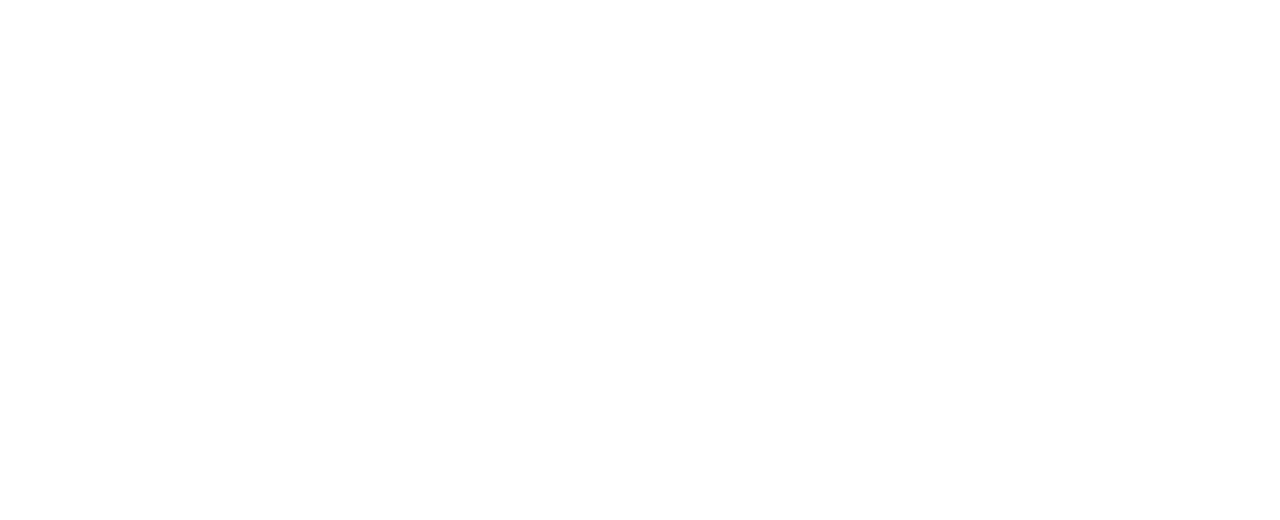
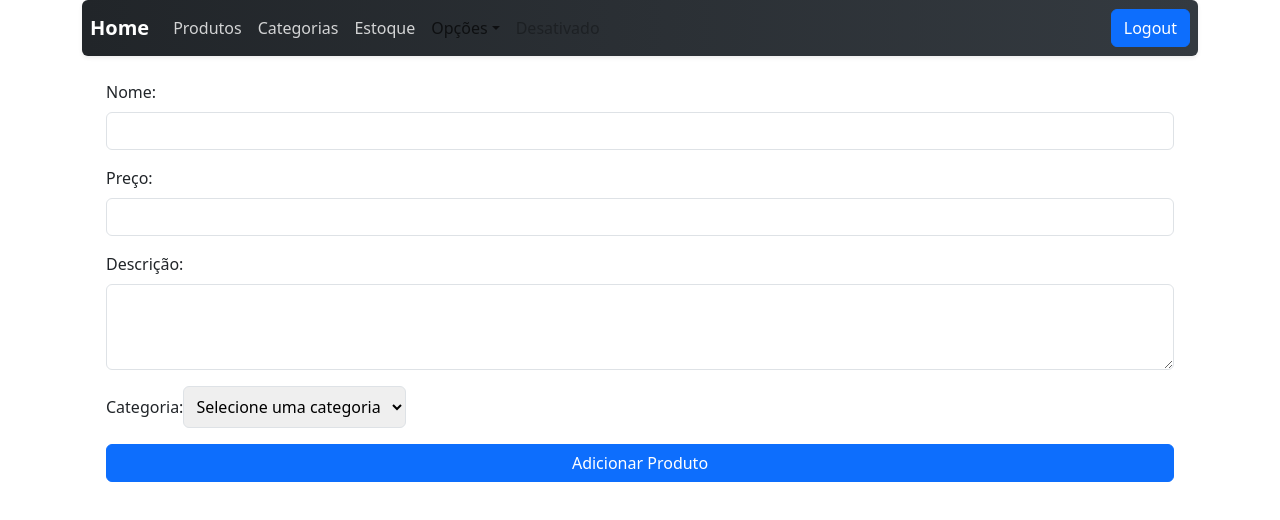
Before and after one commit to DudaMaria01/pizzaria-da-duda, a React (Vite) app: page /produtos/novo in a window 1280 px wide. Before the commit this address had no page. Shown: the top 520 px of the page. Built offline with nearby package versions, Linux system fonts and the light colour scheme; no server answers.

Commit message:
Cadastro de Produto em construção, conectado com a API

```diff
--- a/src/pages/ListarProduto/ListarProduto.jsx
+++ b/src/pages/ListarProduto/ListarProduto.jsx
@@ -1,9 +1,10 @@
 import React, {useState, useEffect} from "react"
 
+import { Link } from "react-router-dom"
+
 import api from "../../services/api"
+import MenuFuncionario from '../MenuFuncionario/MenuFuncionario'
 
-
-import MenuFuncionario from '../MenuFuncionario/MenuFuncionario'
 const ListarProduto = () => {
 
     // useState: é um hook do react que serve para armazenar e controlar o estado de uma variável
@@ -137,8 +138,19 @@
 
 
 
- </tbody>
- </table>
+            </tbody>
+        </table>
+ </div>
+
+ <div className="text-end mt-3">
+    <Link
+    to="/produtos/novo"
+    className={'btn btn-sucess'}
+    >
+        <i className="fas fa-plus"></i>
+        Novo Produto
+    </Link>
+
  </div>
         </div>
     )
--- /dev/null
+++ b/src/pages/NovoProduto/NovoProduto.jsx
@@ -0,0 +1,86 @@
+import React, {useState, useEffect} from "react"
+import MenuFuncionario from "../MenuFuncionario/MenuFuncionario"
+import api from "../../services/api"
+
+const NovoProduto = () => {
+
+    const [categorias, setCategorias] = useState ([])
+        const [categoriaId, setCategoriaId] = useState ("")
+
+
+    useEffect ( ( ) => {
+        api
+        .get ("/categorias")
+        .then ((response) => {
+            setCategorias(response.data.data)
+        })
+        .catch ((error) => {
+            console.error (`Erro ao buscar a lista de categorias. ${error}`)
+        })
+    }, [])
+
+    const escolherCategoria = (e) => {
+        setCategoriaId (e.target.value)
+    }
+
+    return (
+        <div className="container">
+
+        <MenuFuncionario/>
+
+        <form className="container-fluid p-4">
+        <div className="mb-3">
+        <label className="form-label">Nome:</label>
+        <input
+        type="text"
+        className="form-control"
+        required
+        />
+       </div>
+
+<div className="mb-3">
+<label className="form-label">Preço:</label>
+<input
+type="text"
+className="form-control"
+required
+/>
+</div>
+
+<div className="mb-3">
+<label className="form-label">Descrição:</label>
+<textarea
+className="form-control"
+rows="3"
+required
+></textarea>
+</div>
+
+<div className="mb-3">
+<label className="block mb-1 font-semibold">Categoria:</label>
+<select
+className="border p-2 w-full rounded"
+required
+>
+<option value="">Selecione uma categoria</option>
+{
+    categorias
+    .filter ((cat) => cat.codStatus === true)
+    .map ((cat) => (<option key = {cat.id} value = {cat.id}>
+        {cat.nome}
+    </option>
+  ))
+}
+</select>
+</div>
+
+<button type="submit" className="btn btn-primary w-100">
+Adicionar Produto
+</button>
+</form>
+
+    </div>
+    )
+}
+
+export default NovoProduto;
--- a/src/routes/AppRoutes.jsx
+++ b/src/routes/AppRoutes.jsx
@@ -9,6 +9,7 @@
 import MenuFuncionario from "../pages/MenuFuncionario/MenuFuncionario"
 import ListarProduto from "../pages/ListarProduto/ListarProduto"
 import ListarCategoria from "../pages/ListarCategoria/ListarCategoria"
+import NovoProduto from "../pages/NovoProduto/NovoProduto"
 
 const AppRoutes = () =>{
 
@@ -35,7 +36,10 @@
                     element={<ListarCategoria/>}
                     />
 
-
+                  <Route
+                  path="/produtos/novo"
+                  element = {<NovoProduto/>}
+                  />
             </Routes>
         </BrowserRouter>
 
```
Also changed, not shown: src/pages/NovoProduto/NovoProduto.module.css (added).
